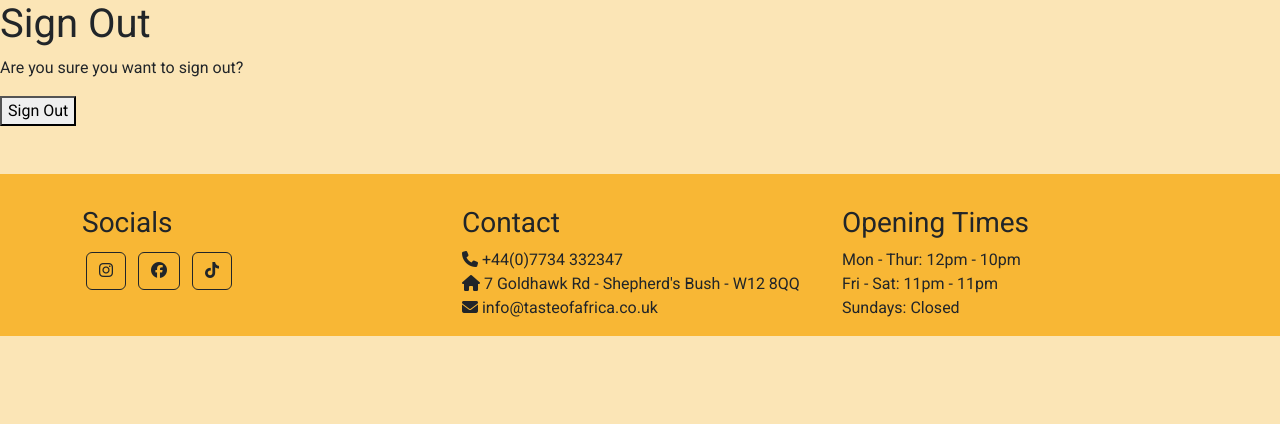
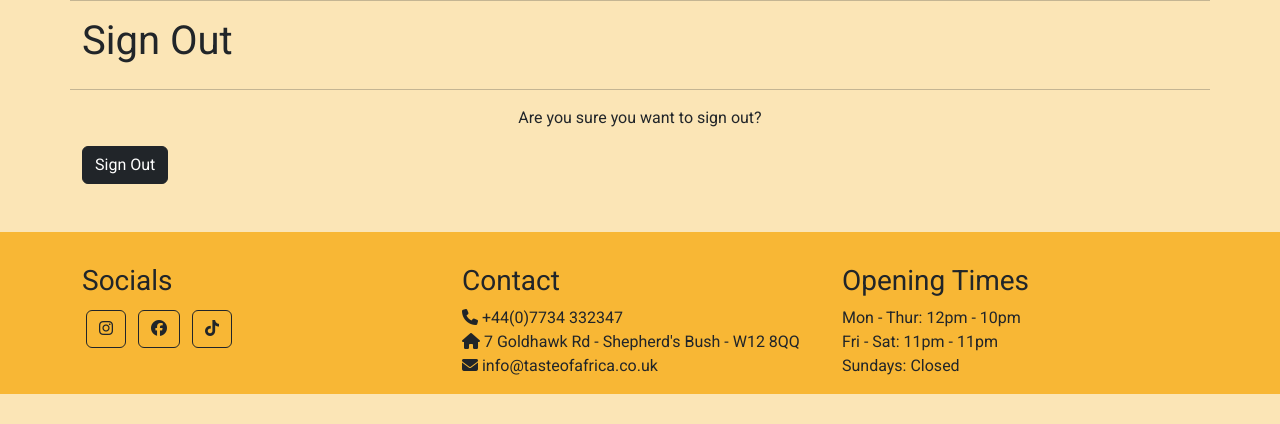
Before and after one commit to KyrianU/taste-of-africa, a Django app: page /accounts/logout/ in a window 1280 px wide. Shown: the part 100-524 px from the top of the page. Run offline with Django 3.2, Linux system fonts and the light colour scheme; the visitor is signed in with stand-in values (Sample User, id 1); some libraries are stand-ins or nearby versions.

Commit message:
added bootstrap styling to the logout.html

```diff
--- a/templates/allauth/account/logout.html
+++ b/templates/allauth/account/logout.html
@@ -6,17 +6,24 @@
 {% block head_title %}{% trans "Sign Out" %}{% endblock %}
 
 {% block content %}
-<h1>{% trans "Sign Out" %}</h1>
 
-<p>{% trans 'Are you sure you want to sign out?' %}</p>
+<div class="container">
+  <div class="row d-flex justify-content-center">
+
+    <hr>
+  <h1 class="logo-font mb-4">{% trans "Sign Out" %}</h1>
+  <hr>
+  <p class="text-center">{% trans 'Are you sure you want to sign out?' %}</p>
 
   <form method="post" action="{% url 'account_logout' %}">
     {% csrf_token %}
     {% if redirect_field_value %}
     <input type="hidden" name="{{ redirect_field_name }}" value="{{ redirect_field_value }}"/>
     {% endif %}
-  <button type="submit">{% trans 'Sign Out' %}</button>
+    <button class="btn btn-dark" type="submit">{% trans 'Sign Out' %}</button>
   </form>
 
+  </div>
+</div>
 
 {% endblock %}
```
Lines whose indentation alone changed are shown as unchanged.
